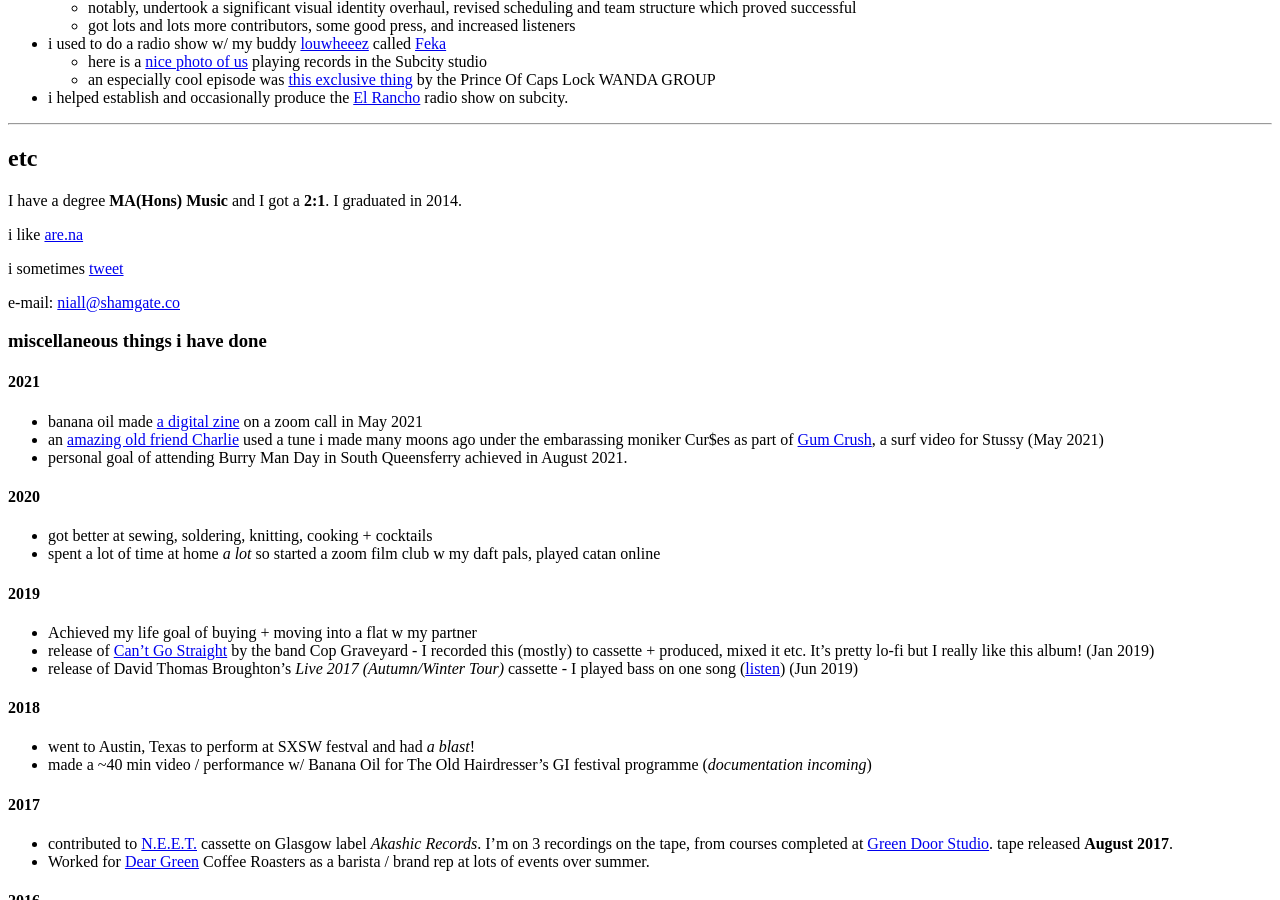
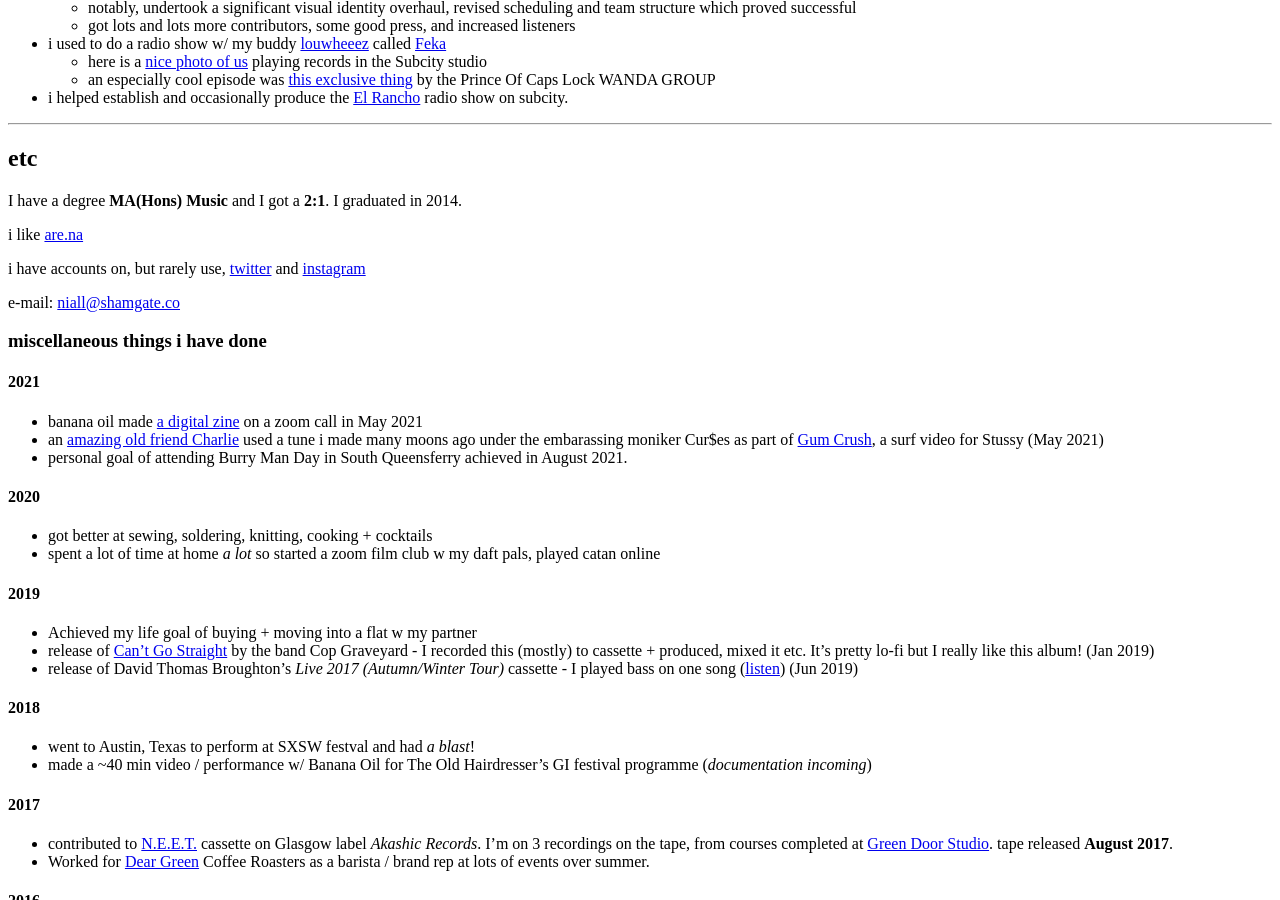
Before and after one commit to kingdomlevel/kingdomlevel.github.io, a Jekyll site: the page built from index.markdown, in a window 1280 px wide and 900 px high, scrolled down 5789 px. Built offline with Jekyll 4.4.1, drawn with Linux system fonts in a browser that asks for light colours; our own code applies the rules of GitHub Pages for plain Markdown files.

Commit message:
clarifies social media

```diff
--- a/index.markdown
+++ b/index.markdown
@@ -153,7 +153,7 @@ I have a degree **MA(Hons) Music** and I got a **2:1**. I graduated in 2014.
 
 i like [are.na][are.na]
 
-i sometimes [tweet][twitter]
+i have accounts on, but rarely use, [twitter][twitter] and [instagram](https://instagram.com/kingdomlevel)
 
 e-mail: [niall@shamgate.co](mailto:niall@shamgate.co)
 
```
